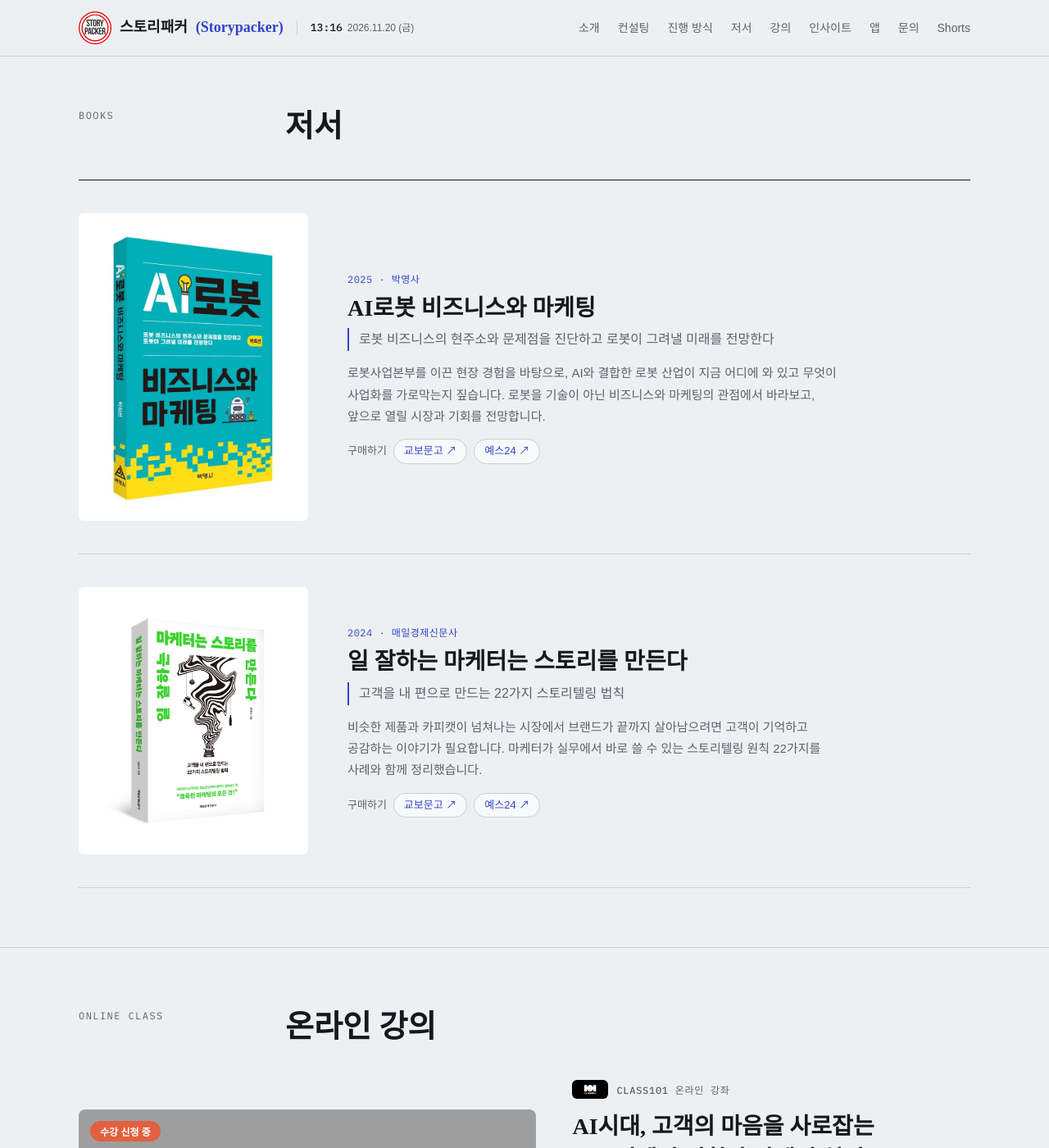
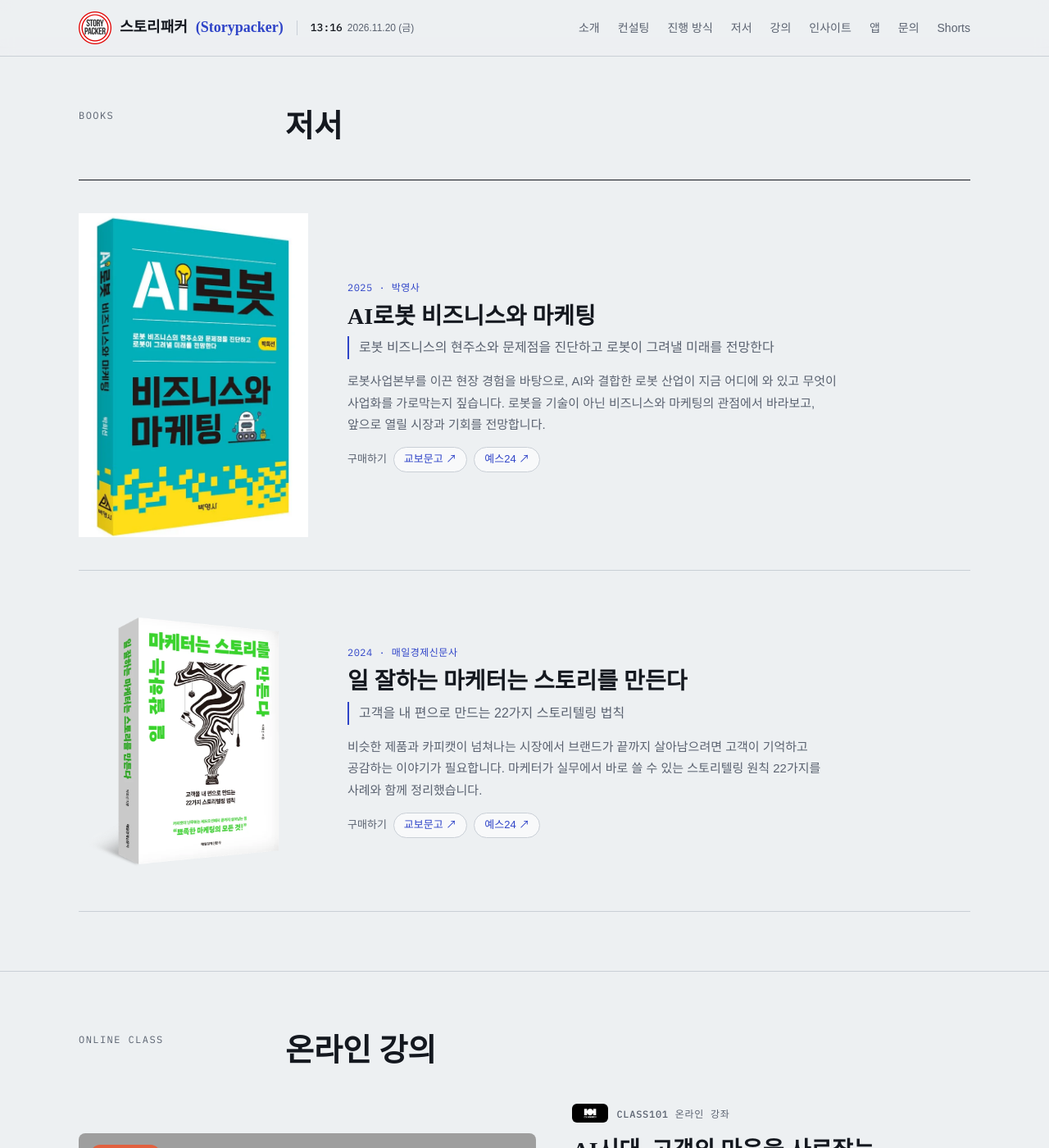
Before and after one commit to storypacker/intro, a Jekyll site: the page built from index.html, in a window 1280 px wide and 1400 px high, scrolled down 4442 px. Shown: the whole window at 82% size. Built offline with Jekyll 4.4.1, drawn with Linux system fonts in a browser that asks for light colours; some web fonts are replaced; grey boxes are pictures that could not be loaded.

Commit message:
Add files via upload

```diff
--- a/index.html
+++ b/index.html
@@ -166,7 +166,7 @@ h2{font-family:var(--display);font-size:clamp(26px,3.4vw,38px);line-height:1.3;m
 /* books */
 .books{display:flex;flex-direction:column;gap:0;border-top:1px solid var(--ink)}
 .book{display:grid;grid-template-columns:280px 1fr;gap:48px;align-items:center;padding-block:40px;border-bottom:1px solid var(--line)}
-.shelf{background:var(--shelf);border-radius:6px;padding:24px;width:100%}
+.shelf{background:transparent;padding:0;width:100%}
 .shelf img{display:block;width:100%;height:auto;max-width:100%}
 .book-text{min-width:0;max-width:38em}
 .book .meta{font-family:var(--mono);font-size:12px;color:var(--accent);letter-spacing:.04em}
@@ -527,7 +527,7 @@ footer .foot-links a:hover{color:var(--ink)}
       </div>
       <div class="books">
         <article class="book">
-          <div class="shelf"><img src="img/book-robot.webp" alt="AI로봇 비즈니스와 마케팅 표지" width="586" height="826"></div>
+          <div class="shelf"><img src="img/book-robot.webp" alt="AI로봇 비즈니스와 마케팅 표지" width="599" height="800"></div>
           <div class="book-text">
             <div class="meta">2025 · 박영사</div>
             <h3>AI로봇 비즈니스와 마케팅</h3>
@@ -537,7 +537,7 @@ footer .foot-links a:hover{color:var(--ink)}
           </div>
         </article>
         <article class="book">
-          <div class="shelf"><img src="img/book-story.webp" alt="일 잘하는 마케터는 스토리를 만든다 표지" width="800" height="957"></div>
+          <div class="shelf"><img src="img/book-story.webp" alt="일 잘하는 마케터는 스토리를 만든다 표지" width="599" height="800"></div>
           <div class="book-text">
             <div class="meta">2024 · 매일경제신문사</div>
             <h3>일 잘하는 마케터는 스토리를 만든다</h3>
```
